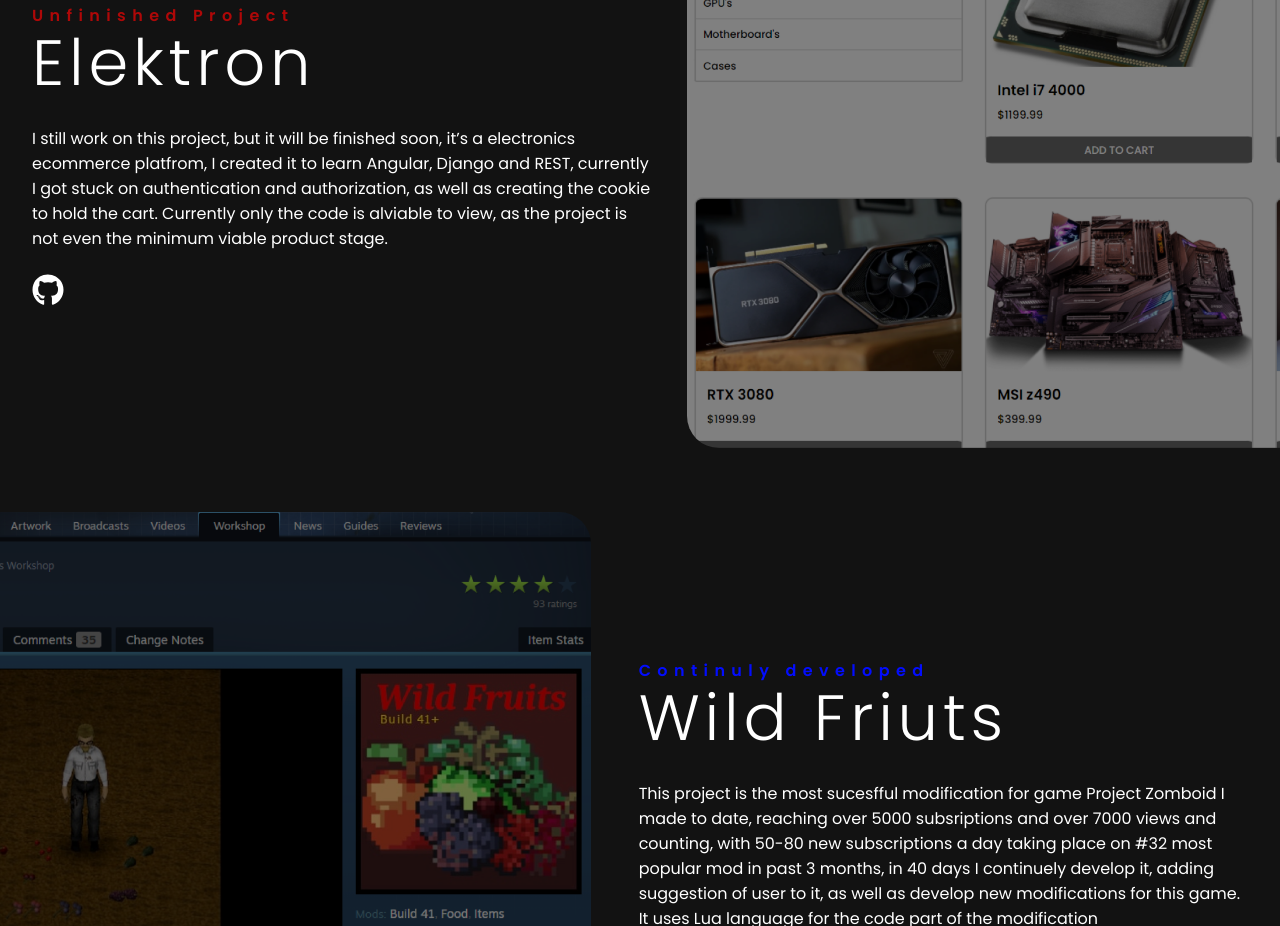
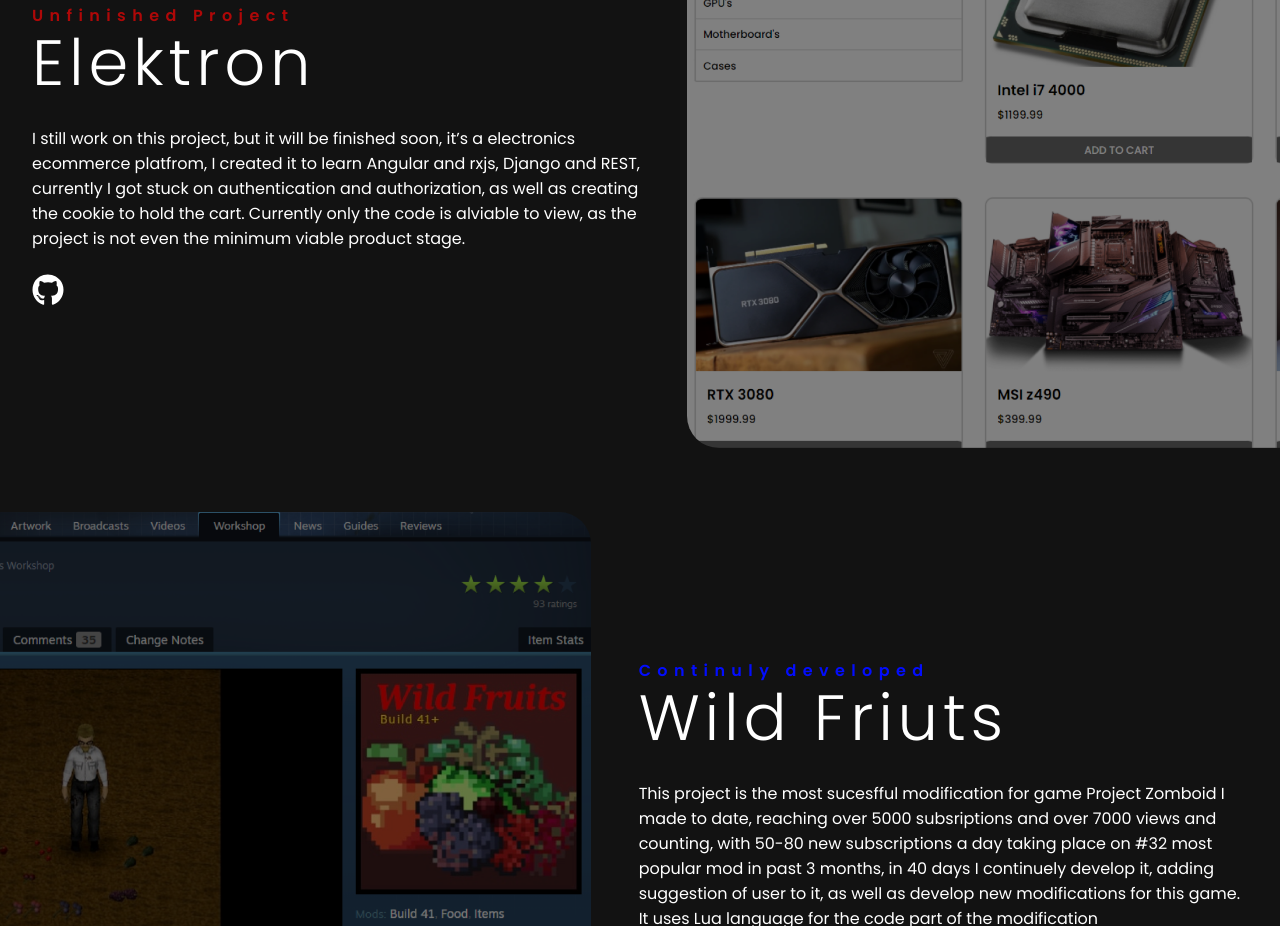
Before and after one commit to Matusz27/Portfolio, an Angular app: page / in a window 1280 px wide. Shown: the part 2260-3186 px from the top of the page. Built offline with nearby package versions, Linux system fonts and the light colour scheme.

Commit message:
Changed discription of elektron

```diff
--- a/src/app/layout/my-work/my-work.component.ts
+++ b/src/app/layout/my-work/my-work.component.ts
@@ -13,7 +13,7 @@
     {imagesource: "./assets/images/eletron.png",type: 1,
     header:"Elektron",
     linkLive:"",linkCode:"https://github.com/Matusz27/Elektron",
-    content:"I still work on this project, but it will be finished soon, it’s a electronics ecommerce platfrom, I created it to learn Angular, Django and REST, currently I got stuck on authentication and authorization, as well as creating the cookie to hold the cart. Currently only the code is alviable to view, as the project is not even the minimum viable product stage."},
+    content:"I still work on this project, but it will be finished soon, it’s a electronics ecommerce platfrom, I created it to learn Angular and rxjs, Django and REST, currently I got stuck on authentication and authorization, as well as creating the cookie to hold the cart. Currently only the code is alviable to view, as the project is not even the minimum viable product stage."},
 
     {imagesource: "./assets/images/wildfriuts.png",type: 3,
     header:"Wild Friuts",
```
Also changed, not shown: 3 other files (tests, documents, lock files or other folders).
